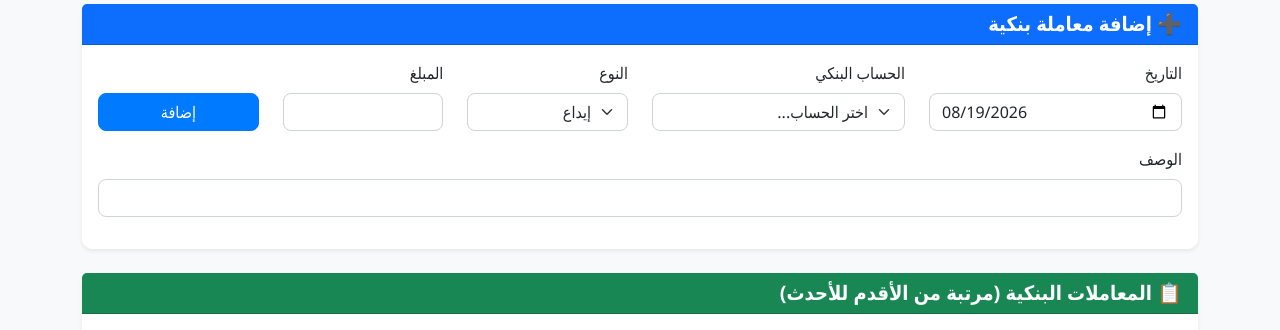
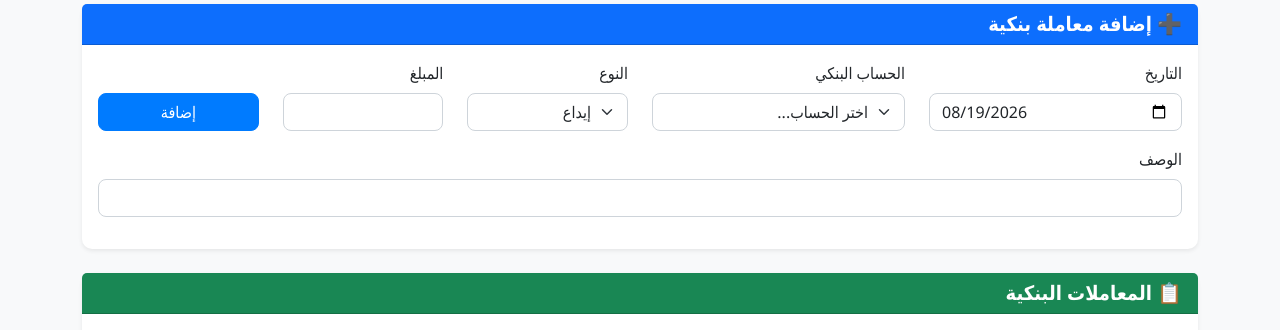
Before and after one commit to mariam-anwar-elgendy/AdamsCargo, a Flask app: page /bank in a window 1280 px wide. Shown: the part 316-646 px from the top of the page. Run offline with Flask 3, Linux system fonts and the light colour scheme; the visitor is signed in with stand-in values (Sample User, id 1).

Commit message:
Refactor bank.html structure and transaction form

```diff
--- a/templates/bank.html
+++ b/templates/bank.html
@@ -82,7 +82,7 @@
 <!-- جدول المعاملات البنكية -->
 <div class="card shadow-sm">
     <div class="card-header bg-success text-white">
-        <h5 class="mb-0">📋 المعاملات البنكية (مرتبة من الأقدم للأحدث)</h5>
+        <h5 class="mb-0">📋 المعاملات البنكية</h5>
     </div>
     <div class="card-body">
         <div class="table-responsive">
@@ -115,8 +115,9 @@
                         <td>{{ txn.description or '-' }}</td>
                         <td>
                             {% if session.role in ['admin', 'root'] %}
-                                <a href="#" class="btn btn-sm btn-warning">✏️ تعديل</a>
-                                <button class="btn btn-sm btn-danger" onclick="if(confirm('هل أنت متأكد من الحذف؟')) fetch('/api/bank/transactions/{{ txn.id }}/delete', {method:'POST'}).then(()=>location.reload())">🗑️ حذف</button>
+                                <form action="{{ url_for('delete_bank_transaction', tid=txn.id) }}" method="POST" class="d-inline" onsubmit="return confirm('هل أنت متأكد من حذف هذه المعاملة؟');">
+                                    <button type="submit" class="btn btn-sm btn-danger">🗑️ حذف</button>
+                                </form>
                             {% else %}
                                 <span class="text-muted">-</span>
                             {% endif %}
```
